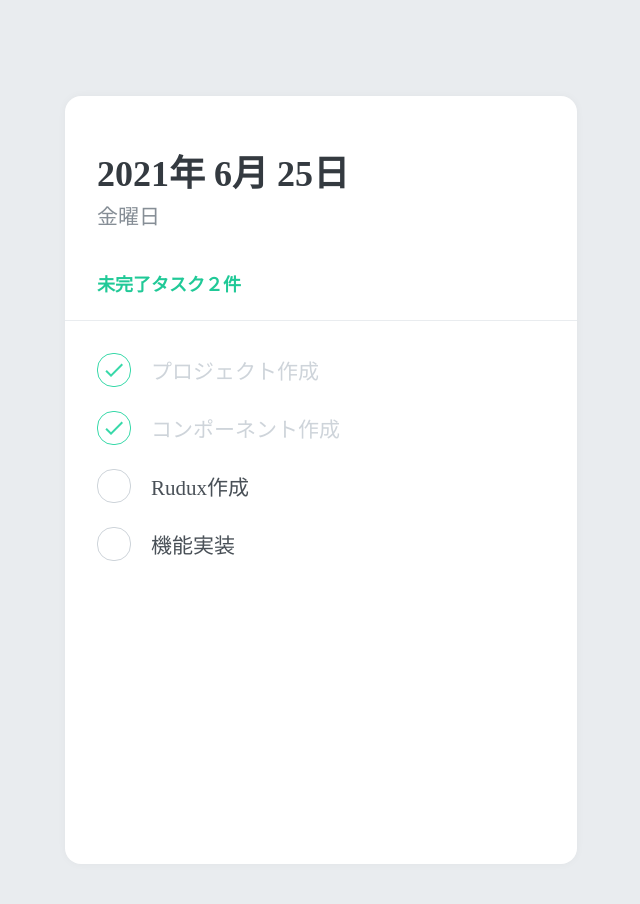
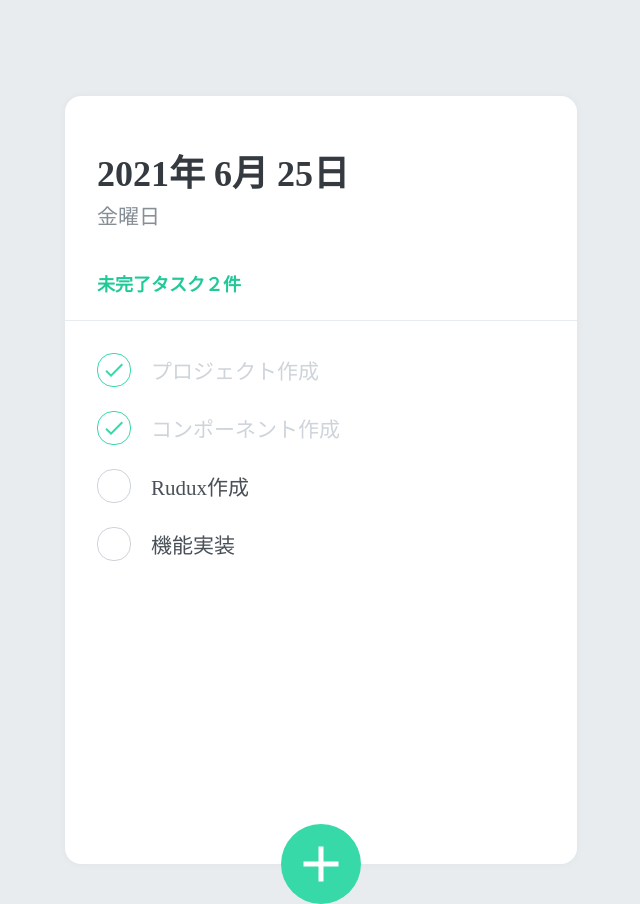
Before and after one commit to ycs5682/react-redux-todo, a React (Create React App) app: page / in a window 1280 px wide. Shown: the whole page, without its empty margins (319-959 px from the left). Built offline with nearby package versions, Linux system fonts and the light colour scheme.

Commit message:
TodoICreateコンポーネント作成

```diff
--- a/src/app.jsx
+++ b/src/app.jsx
@@ -3,6 +3,7 @@
 import TodoTemplate from './components/todoTemplate';
 import TodoHead from './components/todoHead';
 import TodoList from './components/todoList';
+import TodoCreate from './components/todoCreate';
 
 const GlobalStyle = createGlobalStyle`
   body {
@@ -17,6 +18,7 @@
       <TodoTemplate>
         <TodoHead />
         <TodoList />
+        <TodoCreate />
       </TodoTemplate>
     </>
   );
--- /dev/null
+++ b/src/components/todoCreate.jsx
@@ -0,0 +1,99 @@
+import React, { useState } from 'react';
+import styled, { css } from 'styled-components';
+import { MdAdd } from 'react-icons/md';
+
+const CircleButton = styled.button`
+  background: #38d9a9;
+  &:hover {
+    background: #63e6be;
+  }
+  &:active {
+    background: #20c997;
+  }
+
+  z-index: 5;
+  cursor: pointer;
+  width: 80px;
+  height: 80px;
+  display: block;
+  align-items: center;
+  justify-content: center;
+  font-size: 60px;
+  position: absolute;
+  left: 50%;
+  bottom: 0px;
+  transform: translate(-50%, 50%);
+  color: white;
+  border-radius: 50%;
+  border: none;
+  outline: none;
+  display: flex;
+  align-items: center;
+  justify-content: center;
+
+  transition: 0.125s all ease-in;
+  ${(props) =>
+    props.open &&
+    css`
+      background: #ff6b6b;
+      &:hover {
+        background: #ff8787;
+      }
+      &:active {
+        background: #fa5252;
+      }
+      transform: translate(-50%, 50%) rotate(45deg);
+    `}
+`;
+
+const InsertFormPositioner = styled.div`
+  width: 100%;
+  bottom: 0;
+  left: 0;
+  position: absolute;
+`;
+
+const InsertForm = styled.form`
+  background: #f8f9fa;
+  padding-left: 32px;
+  padding-top: 32px;
+  padding-right: 32px;
+  padding-bottom: 72px;
+
+  border-bottom-left-radius: 16px;
+  border-bottom-right-radius: 16px;
+  border-top: 1px solid #e9ecef;
+`;
+
+const Input = styled.input`
+  padding: 12px;
+  border-radius: 4px;
+  border: 1px solid #dee2e6;
+  width: 100%;
+  outline: none;
+  font-size: 18px;
+  box-sizing: border-box;
+`;
+
+const TodoCreate = () => {
+  const [open, setOpen] = useState(false);
+
+  const onToggle = () => setOpen(!open);
+
+  return (
+    <>
+      {open && (
+        <InsertFormPositioner>
+          <InsertForm>
+            <Input autoFocus placeholder='할 일을 입력 후, Enter 를 누르세요' />
+          </InsertForm>
+        </InsertFormPositioner>
+      )}
+      <CircleButton onClick={onToggle} open={open}>
+        <MdAdd />
+      </CircleButton>
+    </>
+  );
+};
+
+export default TodoCreate;
```
